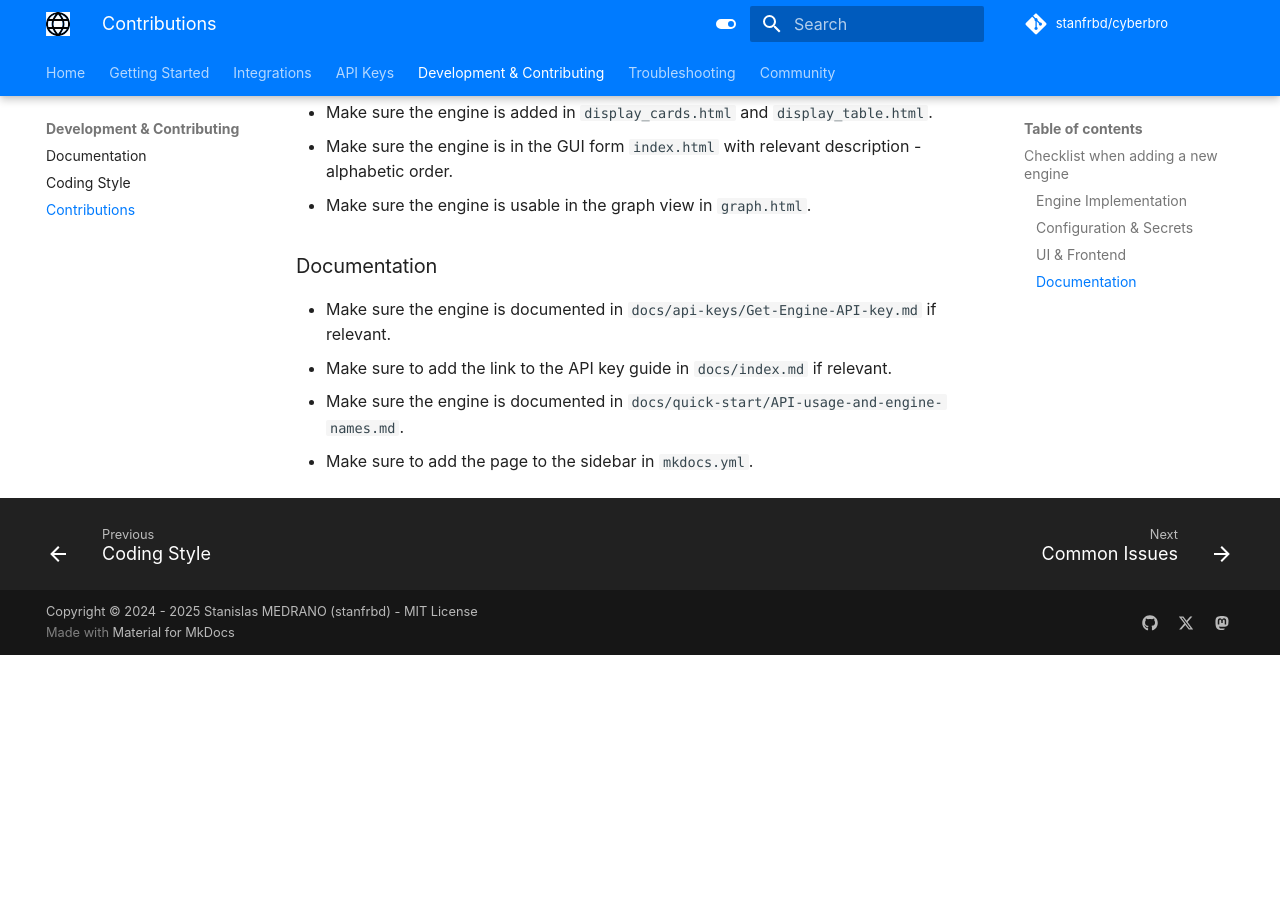
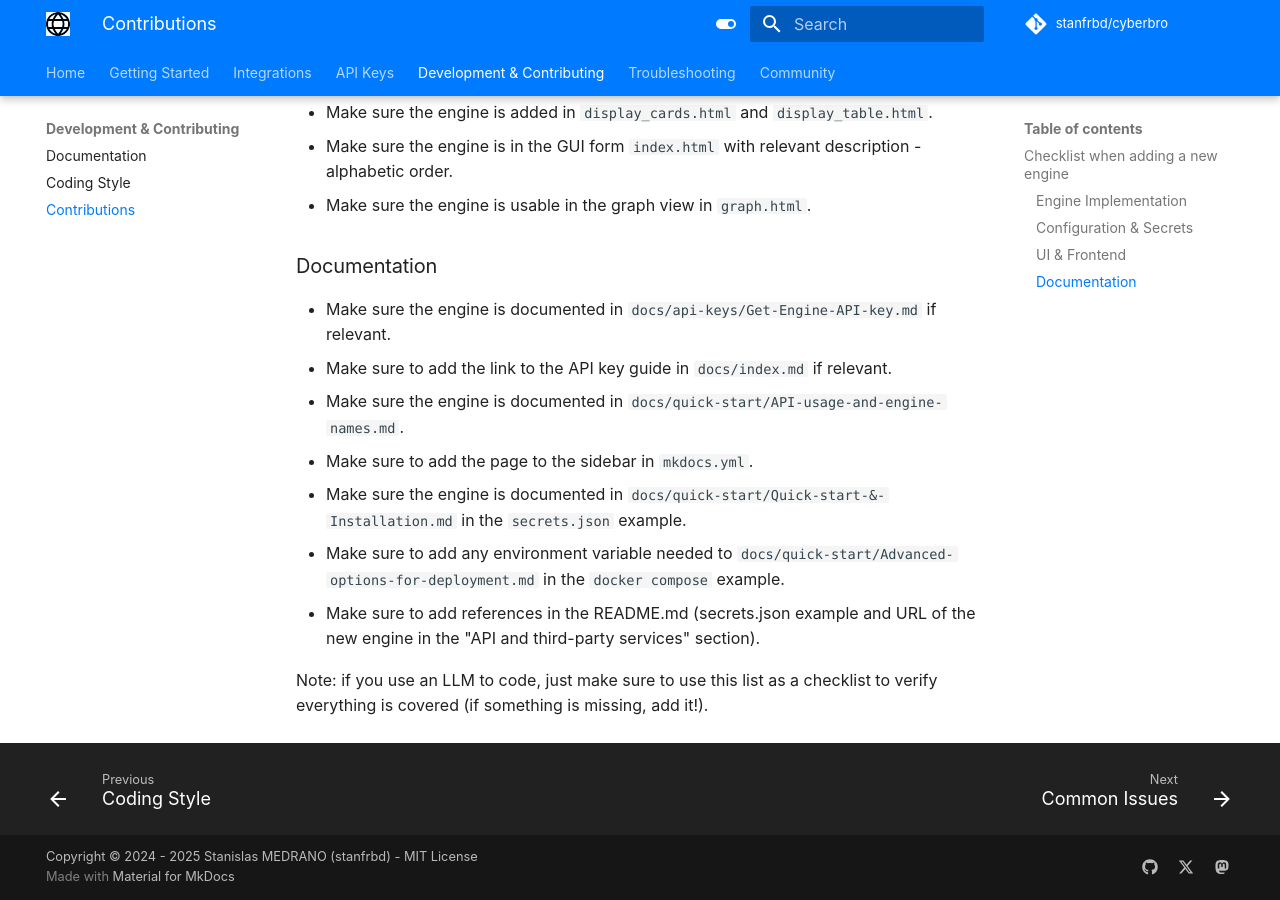
Before and after one commit to ubahmapk/cyberbro, an MkDocs documentation site: the page built from docs/contribute/Contributions.md, in a window 1280 px wide and 900 px high, scrolled down 969 px. Built offline with MkDocs 1.6.1 and Material for MkDocs 9.7.7, drawn with Linux system fonts in a browser that asks for light colours; some web fonts are replaced; comment, search, counter and statistics services are not loaded; before the commit the page ends 1624 px from its top, so only the background shows below that.

Commit message:
Edit engine checklist - add LLM instructions if needed

```diff
--- a/docs/contribute/Contributions.md
+++ b/docs/contribute/Contributions.md
@@ -31,3 +31,8 @@ For details on contributing, community standards, and licensing, see:
 * Make sure to add the link to the API key guide in `docs/index.md` if relevant.
 * Make sure the engine is documented in `docs/quick-start/API-usage-and-engine-names.md`.
 * Make sure to add the page to the sidebar in `mkdocs.yml`.
+* Make sure the engine is documented in `docs/quick-start/Quick-start-&-Installation.md` in the `secrets.json` example.
+* Make sure to add any environment variable needed to `docs/quick-start/Advanced-options-for-deployment.md` in the `docker compose` example.
+* Make sure to add references in the README.md (secrets.json example and URL of the new engine in the "API and third-party services" section).
+
+Note: if you use an LLM to code, just make sure to use this list as a checklist to verify everything is covered (if something is missing, add it!).
```
Also changed, not shown: docs/quick-start/Advanced-options-for-deployment.md (+2 -0 lines), docs/quick-start/Quick-start-&-Installation.md (+1 -0 lines).
